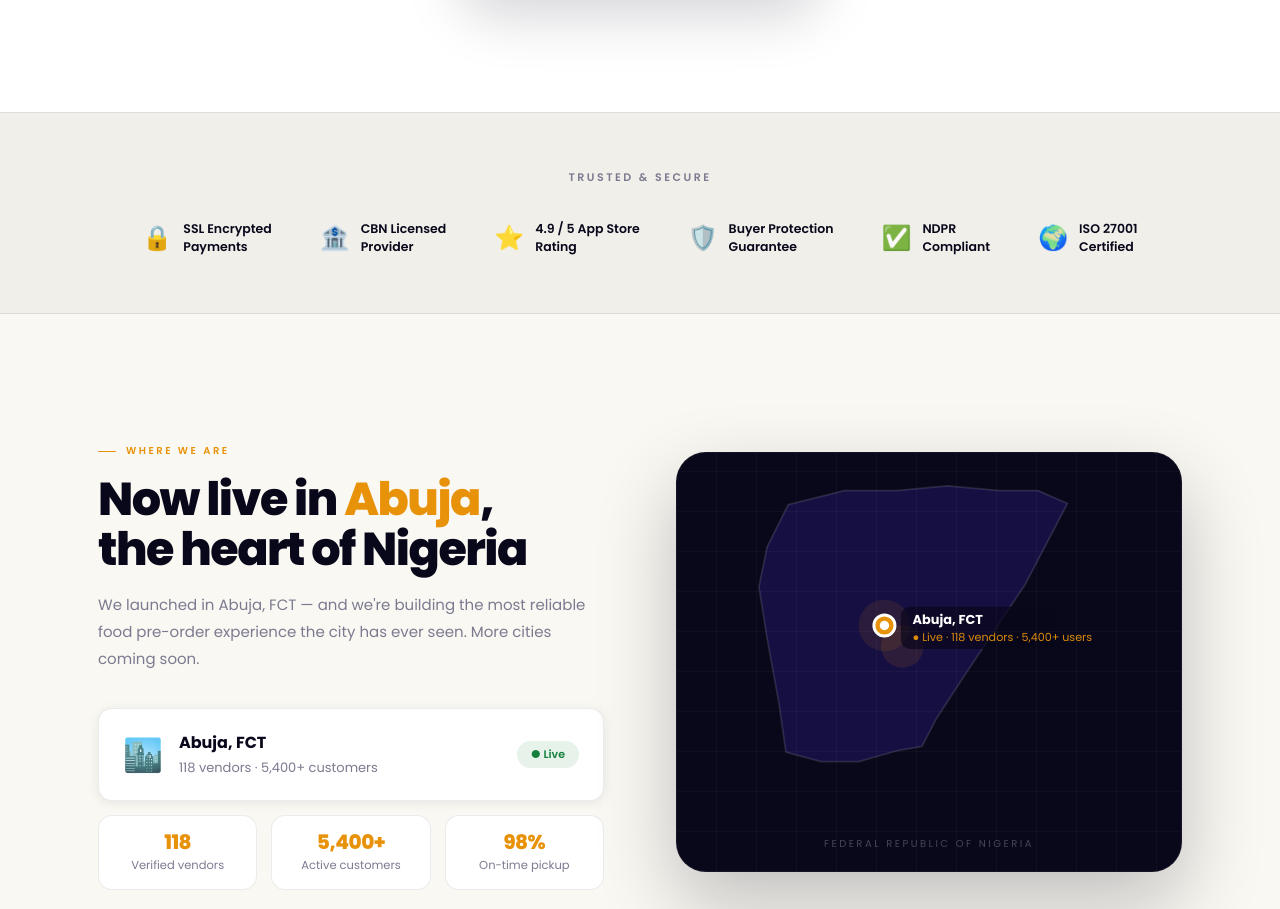
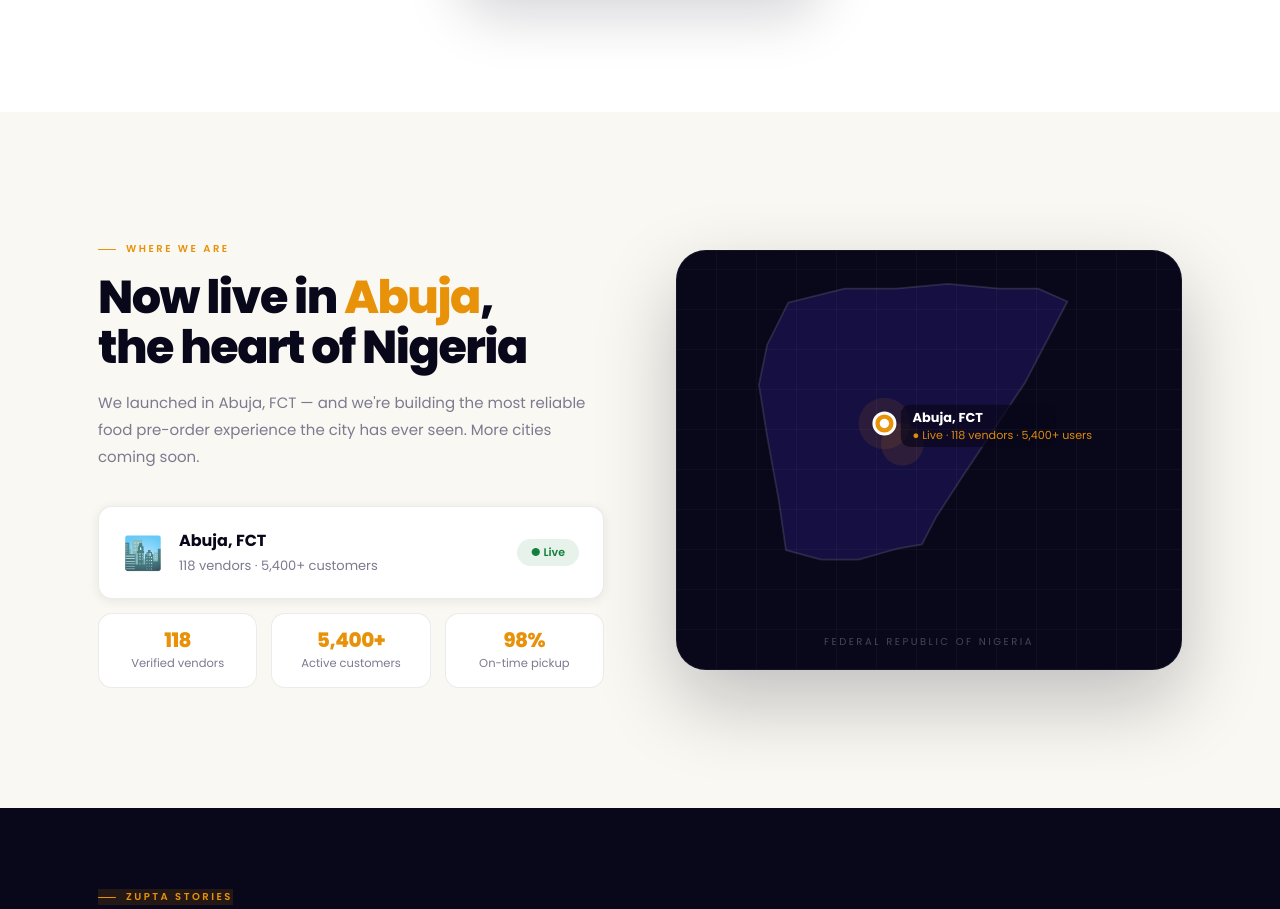
Before and after one commit to ediboochala/Zupta, a Next.js app: page / in a window 1280 px wide. Shown: the part 6256-7165 px from the top of the page. Built offline with nearby package versions, Linux system fonts and the light colour scheme; a web font is replaced by a local one.

Commit message:
Remove Trust section

```diff
--- a/app/page.tsx
+++ b/app/page.tsx
@@ -12,7 +12,7 @@
   HowItWorks, Features, AppShowcase, Vendors,
 } from '@/components/sections/Sections1'
 import {
-  Testimonials, Pricing, Trust, Locations,
+  Testimonials, Pricing, Locations,
   Blog, FAQ, Newsletter, CTABanner, Footer,
 } from '@/components/sections/Sections2'
 
@@ -57,7 +57,6 @@
         <Vendors onOrderClick={openModal} />
         <Testimonials />
         <Pricing onOrderClick={openModal} />
-        <Trust />
         <Locations />
         <Blog />
         <FAQ />
```
